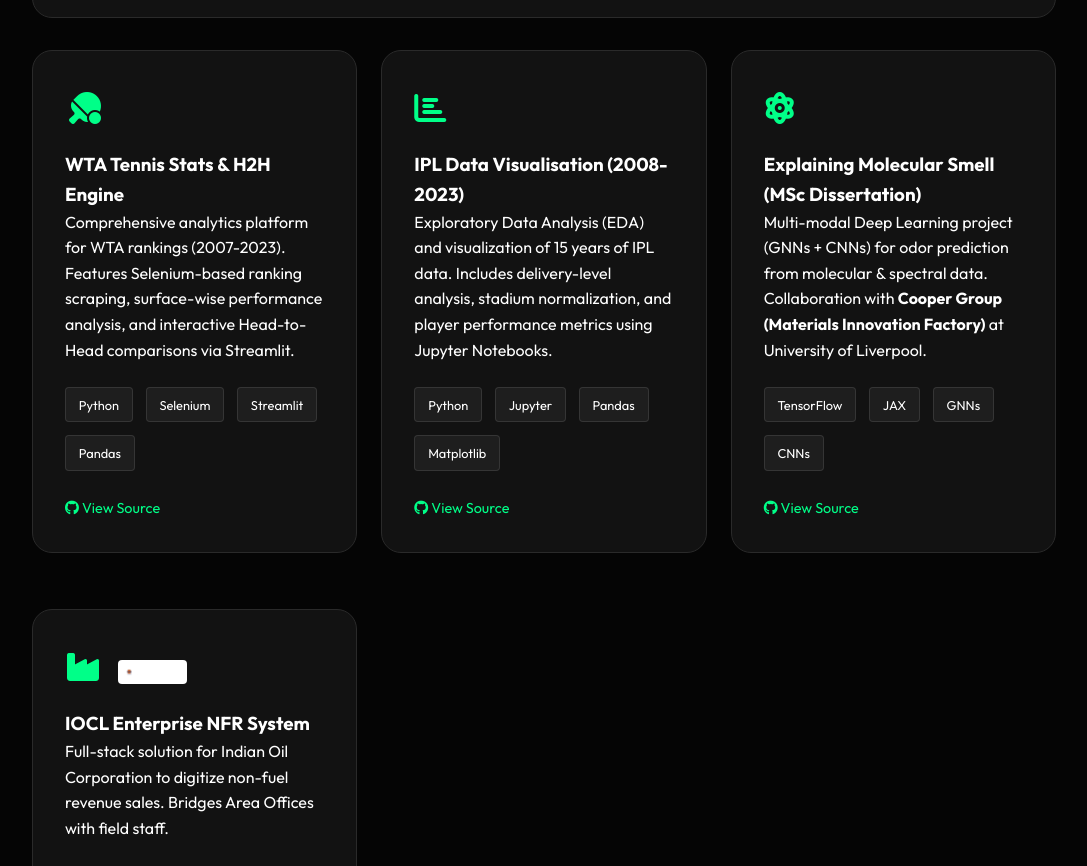
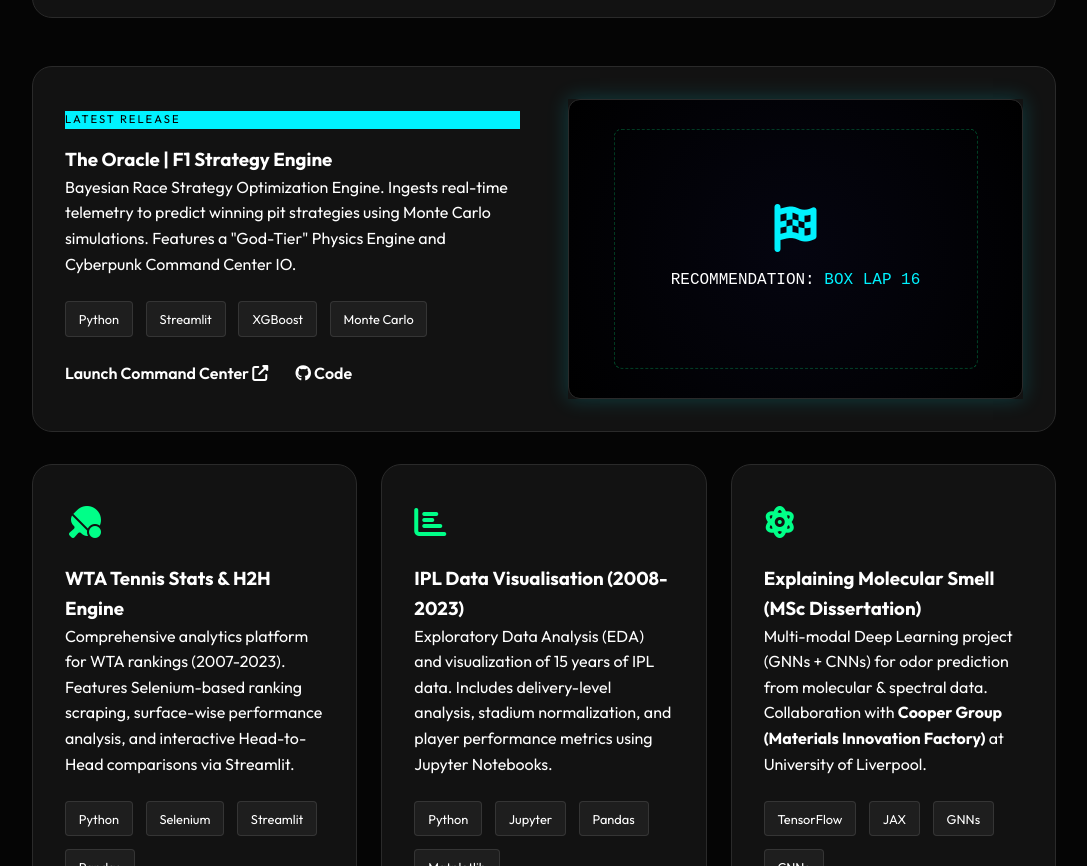
Before and after one commit to santhosharun99/sports-portfolio, a plain HTML site: page index.html in a window 1280 px wide. Shown: the part 2274-3140 px from the top of the page, without its empty margins (96-1183 px from the left). Drawn offline with Linux system fonts and the light colour scheme.

Commit message:
Add Oracle F1 project to portfolio

```diff
--- a/index.html
+++ b/index.html
@@ -135,6 +135,31 @@
             </div>
         </article>
 
+        <!-- Featured Project 2: The Oracle -->
+        <article class="project-card featured" style="margin-top: 3rem;">
+            <div class="project-content">
+                <div class="project-label" style="background: #00f2ff; color: #000;">Latest Release</div>
+                <h3>The Oracle | F1 Strategy Engine</h3>
+                <p class="project-summary">Bayesian Race Strategy Optimization Engine. Ingests real-time telemetry to predict winning pit strategies using Monte Carlo simulations. Features a "God-Tier" Physics Engine and Cyberpunk Command Center IO.</p>
+                <div class="tech-stack">
+                    <span>Python</span>
+                    <span>Streamlit</span>
+                    <span>XGBoost</span>
+                    <span>Monte Carlo</span>
+                </div>
+                <div class="project-links">
+                    <a href="https://the-oracle-f1-strategy.streamlit.app" target="_blank" class="btn-link">Launch Command Center <i class="fas fa-external-link-alt"></i></a>
+                    <a href="https://github.com/santhosharun99/The_Oracle_F1_Strategy" target="_blank" class="btn-link"><i class="fab fa-github"></i> Code</a>
+                </div>
+            </div>
+            <div class="project-visual neon-border" style="border-color: #00f2ff; box-shadow: 0 0 20px rgba(0, 242, 255, 0.2);">
+                <div class="visual-placeholder" style="background: radial-gradient(circle at center, #050510, #000);">
+                    <i class="fas fa-flag-checkered" style="font-size: 3rem; color: #00f2ff; margin-bottom: 1rem;"></i>
+                    <span style="font-family: 'Courier New', monospace; color: #fff;">RECOMMENDATION: <span style="color: #00f2ff;">BOX LAP 16</span></span>
+                </div>
+            </div>
+        </article>
+
         <div class="projects-grid">
             <!-- Project 2 -->
             <article class="project-card compact">
```
